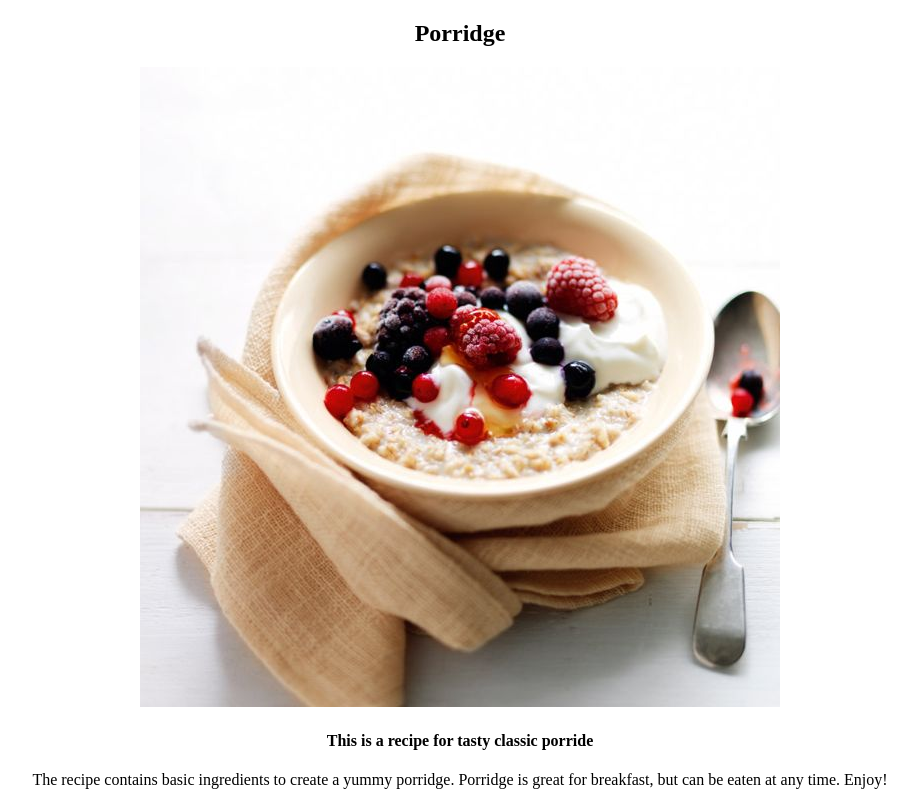
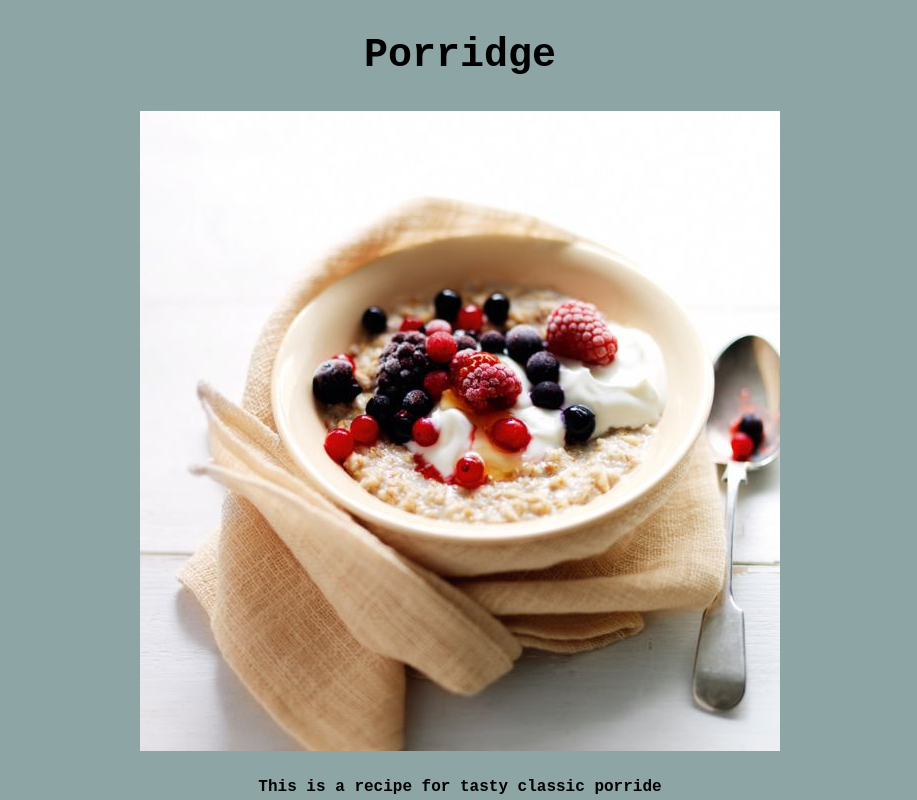
Before and after one commit to s1n7/odin-recipes, a plain HTML site: page recipes/porridge.html in a window 1280 px wide. Shown: the top 800 px of the page, without its empty margins (180-1097 px from the left). Drawn offline with Linux system fonts and the light colour scheme.

Commit message:
Apply basic styles for body and header elements

```diff
--- a/style.css
+++ b/style.css
@@ -1,3 +1,15 @@
-body{
+body {
     text-align: center;
+    font-family:'Courier New', Courier, monospace;
+    background-color: rgb(141, 165, 164);
 }
+
+h1 {
+    font-size: 50px;
+    font-weight: bold;
+}
+
+h2 {
+    font-size: 40px;
+    font-weight: bold;
+}
```
